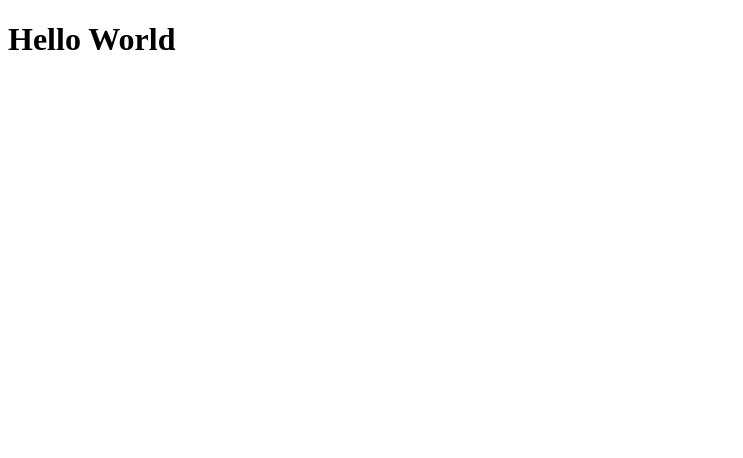
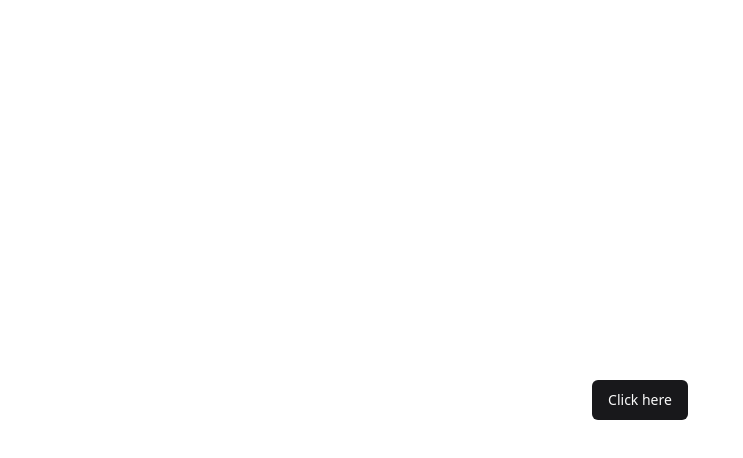
Before and after one commit to vandersonarruda/order-dashboard-web, a React (Vite) app: page / in a window 1280 px wide. Shown: the top 458 px of the page, without its empty margins (0-743 px from the left). Built offline with nearby package versions, Linux system fonts and the light colour scheme.

Commit message:
chore: config eslint lib

```diff
--- a/package.json
+++ b/package.json
@@ -10,6 +10,7 @@
     "preview": "vite preview"
   },
   "dependencies": {
+    "@radix-ui/react-slot": "^1.0.2",
     "class-variance-authority": "^0.7.0",
     "clsx": "^2.1.0",
     "lucide-react": "^0.321.0",
@@ -19,12 +20,16 @@
     "tailwindcss-animate": "^1.0.7"
   },
   "devDependencies": {
+    "@rocketseat/eslint-config": "^2.1.0",
     "@types/node": "^20.11.16",
     "@types/react": "^18.2.43",
     "@types/react-dom": "^18.2.17",
     "@vitejs/plugin-react": "^4.2.1",
     "autoprefixer": "^10.4.17",
+    "eslint": "^8.56.0",
+    "eslint-plugin-simple-import-sort": "^10.0.0",
     "postcss": "^8.4.33",
+    "prettier-plugin-tailwindcss": "^0.5.11",
     "tailwindcss": "^3.4.1",
     "typescript": "^5.2.2",
     "vite": "^5.0.8"
--- /dev/null
+++ b/prettier.config.cjs
@@ -0,0 +1,3 @@
+module.exports = {
+  plugins: ['prettier-plugin-tailwindcss'],
+}
--- a/src/App.tsx
+++ b/src/App.tsx
@@ -1,7 +1,11 @@
+import './global.css'
+
+import { Button } from './components/ui/button'
 
 export function App() {
-
   return (
-    <h1>Hello World</h1>
+    <div className="flex h-screen items-center justify-center">
+      <Button>Click here</Button>
+    </div>
   )
 }
--- /dev/null
+++ b/src/components/ui/button.tsx
@@ -0,0 +1,56 @@
+import * as React from "react"
+import { Slot } from "@radix-ui/react-slot"
+import { cva, type VariantProps } from "class-variance-authority"
+
+import { cn } from "@/lib/utils"
+
+const buttonVariants = cva(
+  "inline-flex items-center justify-center whitespace-nowrap rounded-md text-sm font-medium ring-offset-background transition-colors focus-visible:outline-none focus-visible:ring-2 focus-visible:ring-ring focus-visible:ring-offset-2 disabled:pointer-events-none disabled:opacity-50",
+  {
+    variants: {
+      variant: {
+        default: "bg-primary text-primary-foreground hover:bg-primary/90",
+        destructive:
+          "bg-destructive text-destructive-foreground hover:bg-destructive/90",
+        outline:
+          "border border-input bg-background hover:bg-accent hover:text-accent-foreground",
+        secondary:
+          "bg-secondary text-secondary-foreground hover:bg-secondary/80",
+        ghost: "hover:bg-accent hover:text-accent-foreground",
+        link: "text-primary underline-offset-4 hover:underline",
+      },
+      size: {
+        default: "h-10 px-4 py-2",
+        sm: "h-9 rounded-md px-3",
+        lg: "h-11 rounded-md px-8",
+        icon: "h-10 w-10",
+      },
+    },
+    defaultVariants: {
+      variant: "default",
+      size: "default",
+    },
+  }
+)
+
+export interface ButtonProps
+  extends React.ButtonHTMLAttributes<HTMLButtonElement>,
+    VariantProps<typeof buttonVariants> {
+  asChild?: boolean
+}
+
+const Button = React.forwardRef<HTMLButtonElement, ButtonProps>(
+  ({ className, variant, size, asChild = false, ...props }, ref) => {
+    const Comp = asChild ? Slot : "button"
+    return (
+      <Comp
+        className={cn(buttonVariants({ variant, size, className }))}
+        ref={ref}
+        {...props}
+      />
+    )
+  }
+)
+Button.displayName = "Button"
+
+export { Button, buttonVariants }
--- a/src/main.tsx
+++ b/src/main.tsx
@@ -1,7 +1,9 @@
 import React from 'react'
 import ReactDOM from 'react-dom/client'
-import {App} from './App'
 
+import { App } from './App'
+
+// eslint-disable-next-line @typescript-eslint/no-non-null-assertion
 ReactDOM.createRoot(document.getElementById('root')!).render(
   <React.StrictMode>
     <App />
```
Also changed, not shown: .eslintrc.json (added), 1 other file (tests, documents, lock files or other folders).
